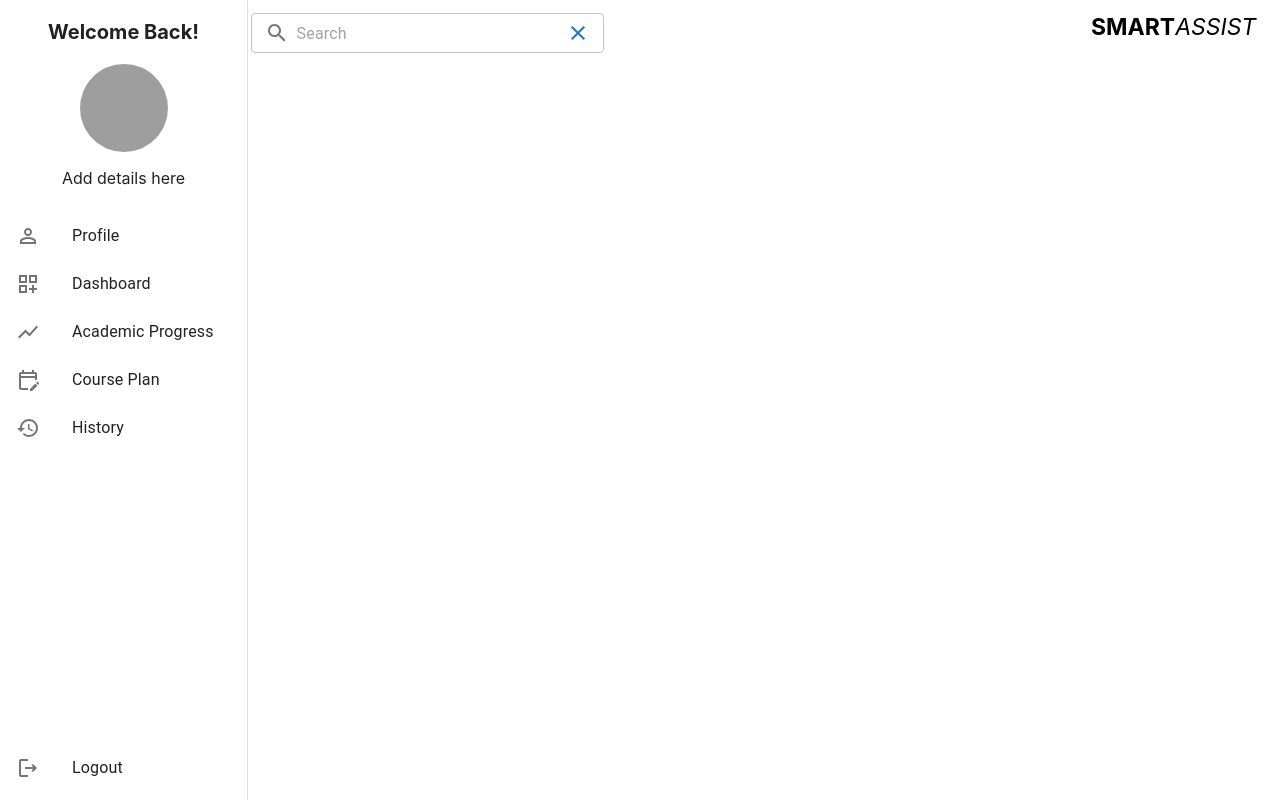
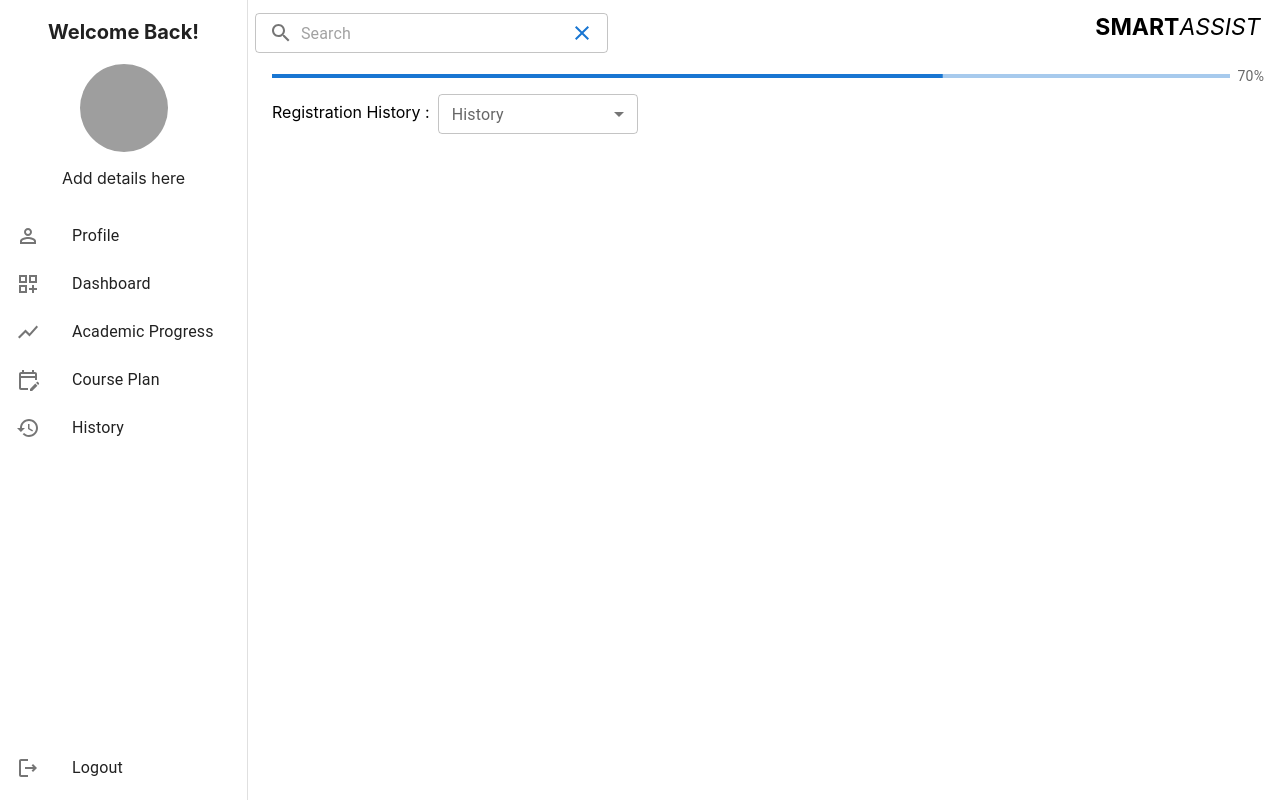
Before and after one commit to tyxyah/smartassist, a React (Create React App) app in the folder frontend/: page / in a window 1280 px wide. Built offline with nearby package versions, Linux system fonts and the light colour scheme; grey boxes are pictures that could not be loaded.

Commit message:
add history page, dropdown, and linear progress

```diff
--- a/frontend/package.json
+++ b/frontend/package.json
@@ -3,11 +3,16 @@
   "version": "0.1.0",
   "private": true,
   "dependencies": {
+    "@emotion/react": "^11.11.1",
+    "@emotion/styled": "^11.11.0",
+    "@mui/icons-material": "^5.14.15",
+    "@mui/material": "^5.14.15",
     "@testing-library/jest-dom": "^5.17.0",
     "@testing-library/react": "^13.4.0",
     "@testing-library/user-event": "^13.5.0",
     "react": "^18.2.0",
     "react-dom": "^18.2.0",
+    "react-router-dom": "^6.17.0",
     "react-scripts": "5.0.1"
   },
   "scripts": {
--- /dev/null
+++ b/frontend/src/components/Dropdown.js
@@ -0,0 +1,35 @@
+import * as React from 'react';
+import InputLabel from '@mui/material/InputLabel';
+import MenuItem from '@mui/material/MenuItem';
+import FormControl from '@mui/material/FormControl';
+import Select from '@mui/material/Select';
+
+export default function SelectSmall() {
+  const [semester, setSemester] = React.useState('');
+
+  const handleChange = (event) => {
+    setSemester(event.target.value);
+  };
+
+  return (
+    <FormControl sx={{ m: 1, minWidth: 200 }} size="small">
+      <InputLabel id="demo-select-small-label">History</InputLabel>
+      <Select
+        labelId="demo-select-small-label"
+        id="demo-select-small"
+        value={semester}
+        label="History"
+        onChange={handleChange}
+      >
+        <MenuItem value={1}>Semester 1</MenuItem>
+        <MenuItem value={2}>Semester 2</MenuItem>
+        <MenuItem value={3}>Semester 3</MenuItem>
+        <MenuItem value={4}>Semester 4</MenuItem>
+        <MenuItem value={5}>Semester 5</MenuItem>
+        <MenuItem value={6}>Semester 6</MenuItem>
+        <MenuItem value={7}>Semester 7</MenuItem>
+        <MenuItem value={8}>Semester 8</MenuItem>
+      </Select>
+    </FormControl>
+  );
+}
--- a/frontend/src/components/Header.js
+++ b/frontend/src/components/Header.js
@@ -19,7 +19,7 @@ export default function UseFormControl() {
     <form noValidate autoComplete="on" className="form-container">
       <Box>
         <Grid container spacing={2}>
-          <Grid item xs={2.2}></Grid>
+          <Grid item xs={2.24}></Grid>
           <Grid item xs={7}>
             <FormControl sx={{ margin: "13px", width: "35ch" }}>
               <OutlinedInput
--- /dev/null
+++ b/frontend/src/components/LinearProgress.js
@@ -0,0 +1,38 @@
+import * as React from 'react';
+import PropTypes from 'prop-types';
+import LinearProgress from '@mui/material/LinearProgress';
+import Typography from '@mui/material/Typography';
+import Box from '@mui/material/Box';
+
+function LinearProgressWithLabel(props) {
+  return (
+    <Box sx={{ display: 'flex', alignItems: 'center', paddingLeft: 34}}>
+      <Box sx={{ width: '95%', mr: 1 }}>
+        <LinearProgress variant="determinate" {...props} />
+      </Box>
+      <Box sx={{ minWidth: 35 }}>
+        <Typography variant="body2" color="text.secondary">{`${Math.round(
+          props.value,
+        )}%`}</Typography>
+      </Box>
+    </Box>
+  );
+}
+
+LinearProgressWithLabel.propTypes = {
+  value: PropTypes.number.isRequired,
+};
+
+export default function LinearWithValueLabel() {
+  const [progress, setProgress] = React.useState(10);
+
+  React.useEffect(() => {
+      setProgress(70);
+  }, []);
+
+  return (
+    <Box sx={{ width: '100%' }}>
+      <LinearProgressWithLabel value={progress} />
+    </Box>
+  );
+}
--- a/frontend/src/index.css
+++ b/frontend/src/index.css
@@ -60,7 +60,6 @@ code {
 }
 
 /* Header */
-
 .form-container {
   height: 80;
   background-color: "white";
@@ -77,3 +76,9 @@ code {
   margin: 13px;
   text-align: right;
 }
+
+/* HistoryPage */
+.history-page {
+  display: flex;
+  justify-content: left;
+}
--- a/frontend/src/index.js
+++ b/frontend/src/index.js
@@ -3,8 +3,7 @@ import ReactDOM from "react-dom/client";
 import "./index.css";
 
 // import App from './App';
-import Header from "./components/Header";
-import SideBar from "./components/SideBar";
+import HistoryPage from "./pages/HistoryPage";
 
 <link
   rel="stylesheet"
@@ -14,11 +13,6 @@ import SideBar from "./components/SideBar";
 const root = ReactDOM.createRoot(document.getElementById("root"));
 root.render(
   <React.StrictMode>
-    <Header />
-    <SideBar />
+    <HistoryPage />
   </React.StrictMode>
 );
-
-// If you want to start measuring performance in your app, pass a function
-// to log results (for example: reportWebVitals(console.log))
-// or send to an analytics endpoint. Learn more: https://bit.ly/CRA-vitals
--- /dev/null
+++ b/frontend/src/pages/HistoryPage.js
@@ -0,0 +1,27 @@
+import React from "react";
+import Header from "../components/Header";
+import Sidebar from "../components/SideBar";
+import Dropdown from "../components/Dropdown";
+import { Box } from "@mui/material";
+import LinearProgress from "../components/LinearProgress";
+
+function HistoryPage() {
+  return (
+    <div>
+      <Header />
+      <LinearProgress />
+      <Box sx={{ display: 'flex'}}>
+      <Sidebar />
+      </Box>
+      <Box component="main"
+        sx={{ flexGrow: 1, bgcolor: 'background.default', paddingLeft: 34}} >
+      <div className="history-page">
+        <p>Registration History :</p>
+        <Dropdown />
+      </div>
+      </Box>
+    </div>
+  );
+}
+
+export default HistoryPage;
```
Also changed, not shown: 1 other file (tests, documents, lock files or other folders).
